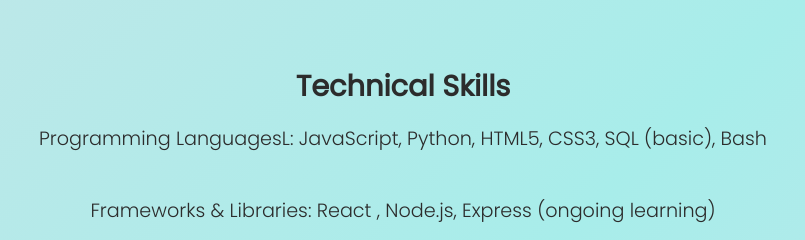
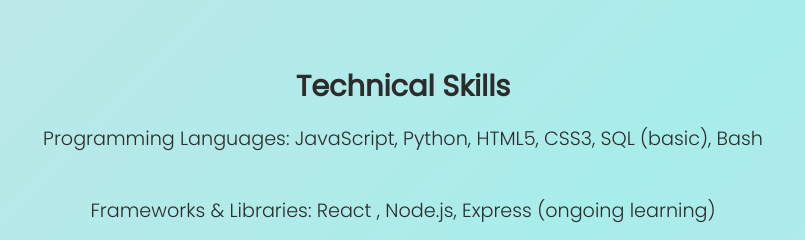
Before and after one commit to NiftyAgent/PP, a plain HTML site: page index.html in a window 1280 px wide. Shown: the part 2120-2360 px from the top of the page, 237-1042 px from the left. Drawn offline with nearby package versions, Linux system fonts and the light colour scheme; a web font is replaced by a local one.

Commit message:
Update index.html
corrected a typo in programming languages

```diff
--- a/index.html
+++ b/index.html
@@ -97,7 +97,7 @@
 <section id="skills" class="skills-section">
 <div class="technical skills">
 <h3> Technical Skills </h3>
-<p> Programming LanguagesL: JavaScript, Python, HTML5, CSS3, SQL (basic), Bash </p>
+<p> Programming Languages: JavaScript, Python, HTML5, CSS3, SQL (basic), Bash </p>
 <br>
 <p> Frameworks & Libraries: React , Node.js, Express (ongoing learning)</p>
 <br>
```
